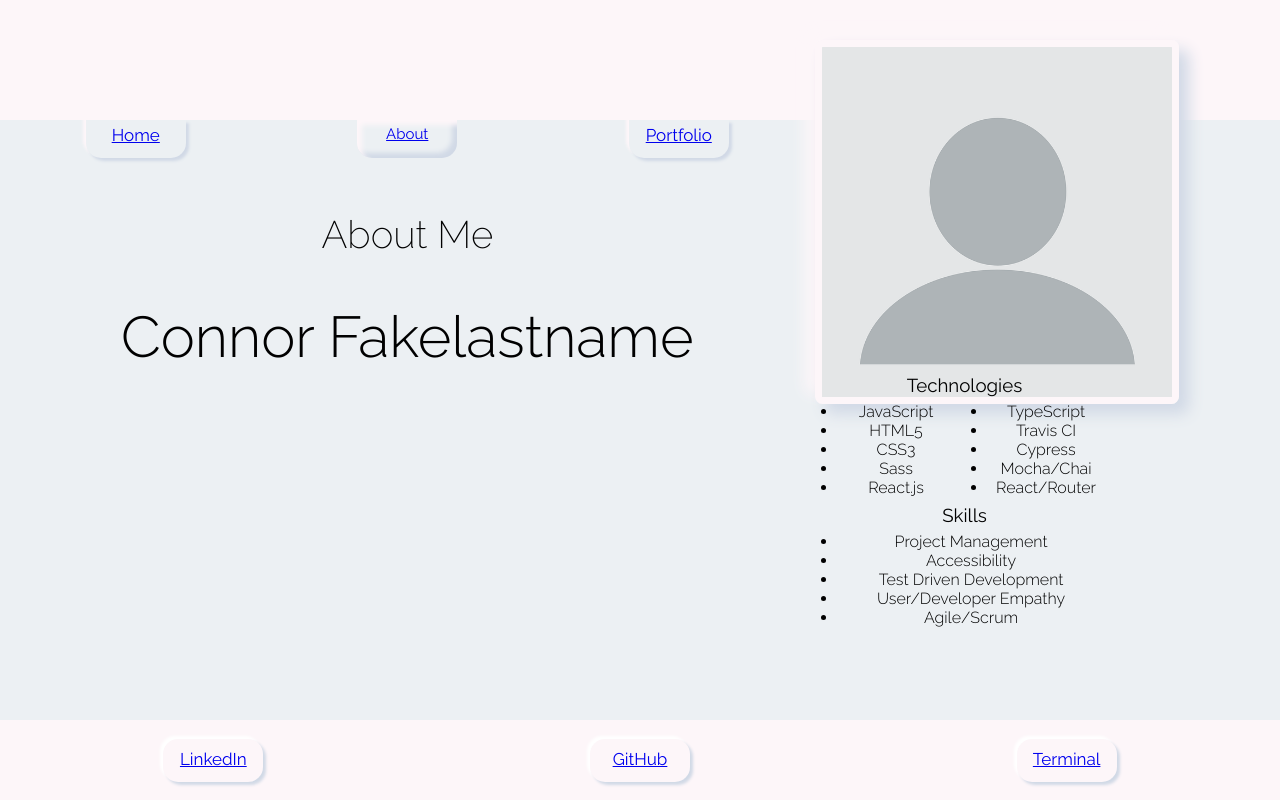
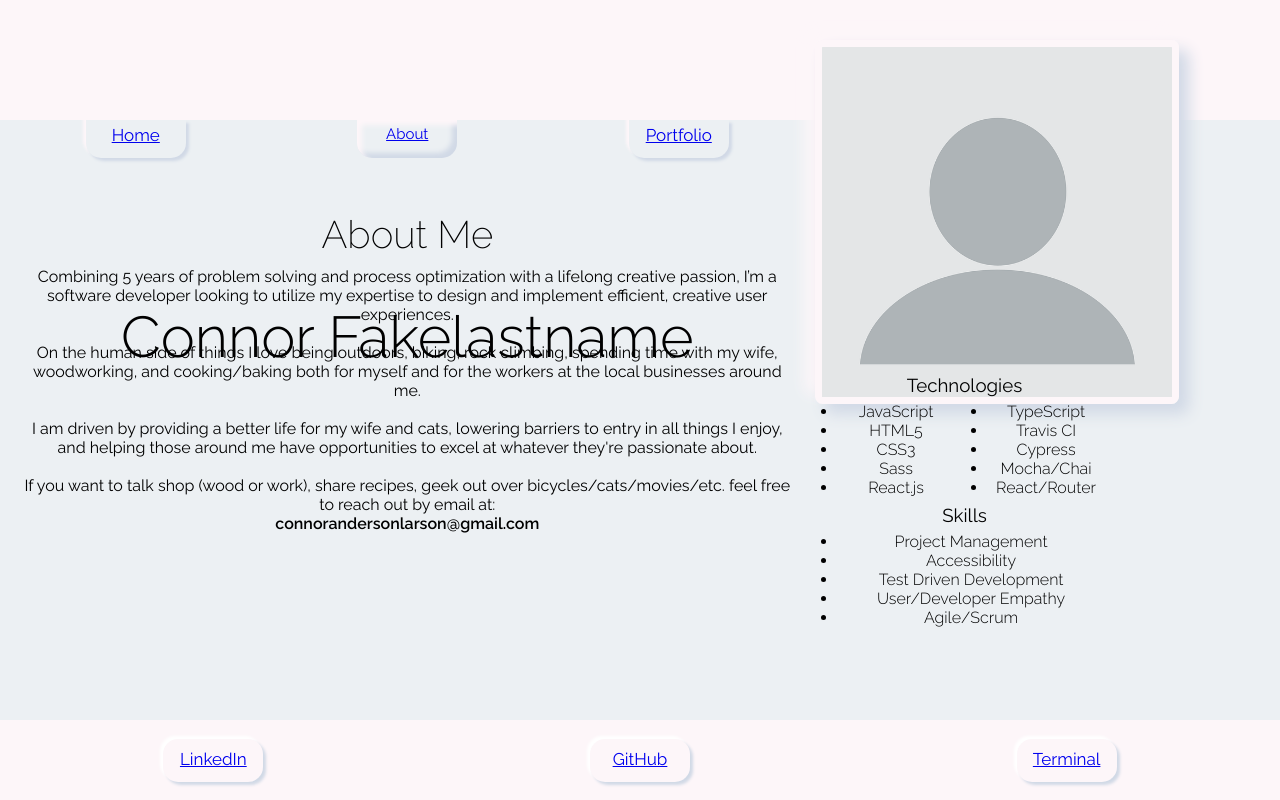
Before and after one commit to ConnorAndersonLarson/mysite, a React (Create React App) app: page /About in a window 1280 px wide. Built offline with nearby package versions, Linux system fonts and the light colour scheme.

Commit message:
Add about me info

```diff
--- a/src/components/About/About.css
+++ b/src/components/About/About.css
@@ -21,6 +21,11 @@ li {
     "about lists";
   width: 100vw;
   padding:0px;
+}
+
+.about {
+  grid-area: about;
+  margin: 10px 20px;
 }
 
 .skills {
--- a/src/components/About/About.js
+++ b/src/components/About/About.js
@@ -9,6 +9,11 @@ function About() {
       </div>
       <div className="aboutGrid">
         <section className="about">
+          <p>Combining 5 years of problem solving and process optimization with a lifelong creative passion, I’m a software developer looking to utilize my expertise to design and implement efficient, creative user experiences.</p>
+          <p><br />On the human side of things I love being outdoors, biking, rock climbing, spending time with my wife, woodworking, and cooking/baking both for myself and for the workers at the local businesses around me.</p>
+          <p><br /> I am driven by providing a better life for my wife and cats, lowering barriers to entry in all things I enjoy, and helping those around me have opportunities to excel at whatever they're passionate about.</p>
+          <p><br /> If you want to talk shop (wood or work), share recipes, geek out over bicycles/cats/movies/etc. feel free to reach out by email at:</p>
+          <p><b>connorandersonlarson@gmail.com</b></p>
         </section>
         <aside className="skills">
           <h3 className="lTitle tOne">Technologies</h3>
--- a/src/components/Project/Project.css
+++ b/src/components/Project/Project.css
@@ -43,6 +43,7 @@
 }
 
 .stack-list {
+  margin-top: 10px;
   padding-left: 0px;
   display: flex;
   flex-wrap: wrap;
```
